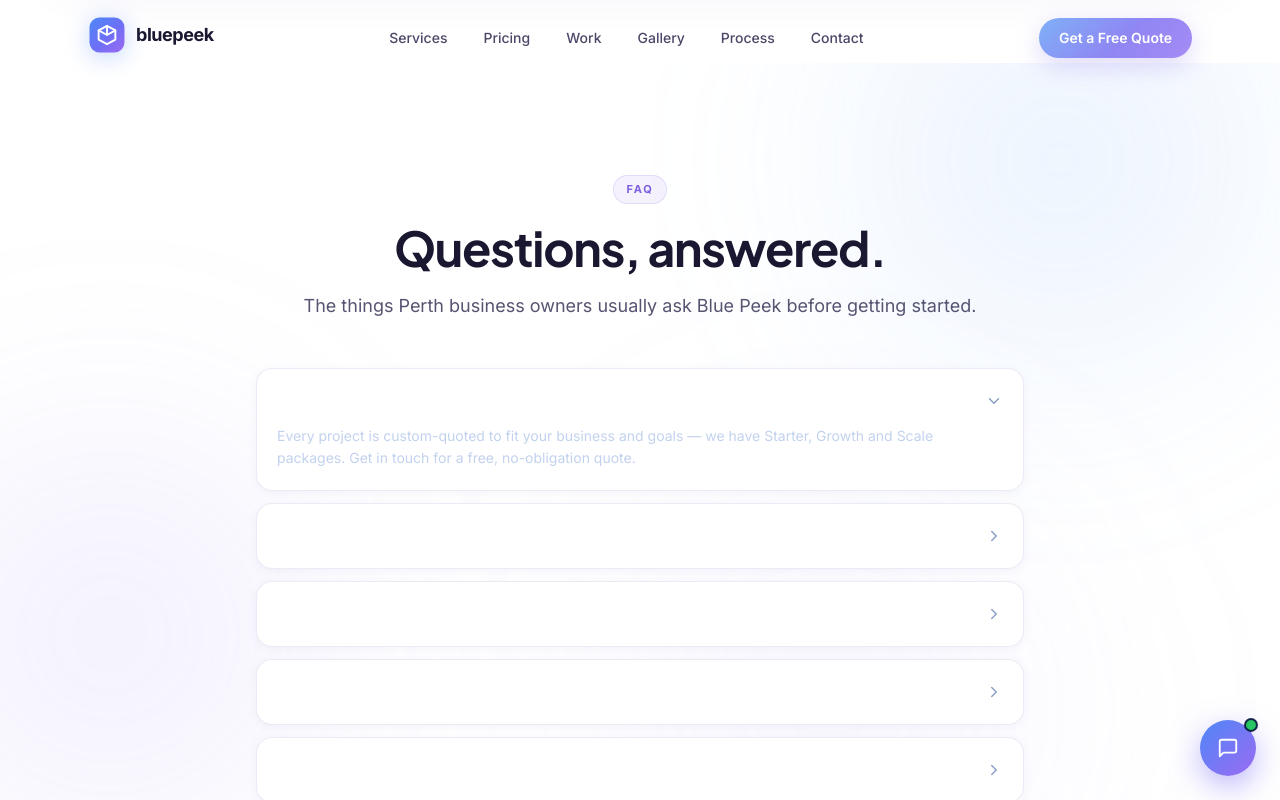
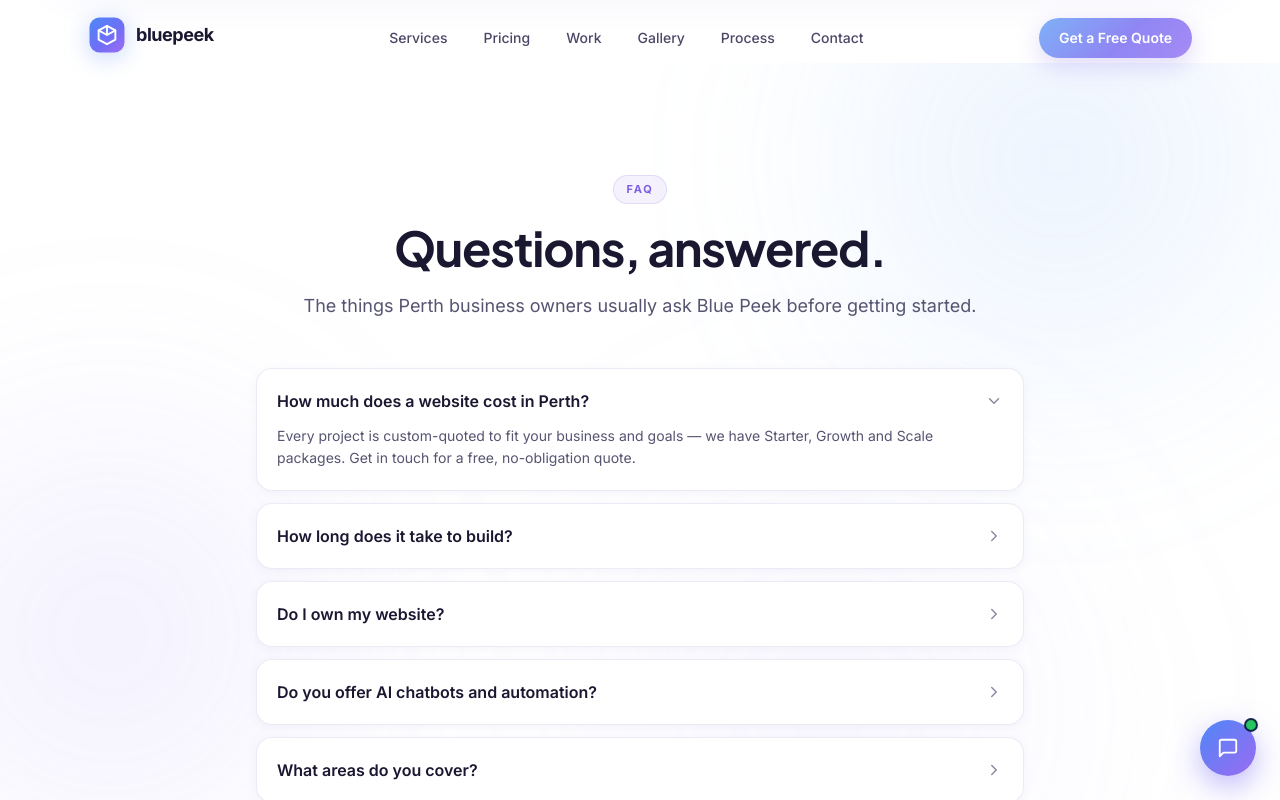
Before and after one commit to zachcolvillez-stack/bluepeek-website, a Next.js app: page / in a window 1280 px wide. Both pictures are taken after a click on the heading "How much does a website cost in Perth?". Shown: the part 7992-8792 px from the top of the page. Built offline with nearby package versions, Linux system fonts and the light colour scheme.

Commit message:
auto-save: FAQ.jsx

```diff
--- a/components/FAQ.jsx
+++ b/components/FAQ.jsx
@@ -29,11 +29,11 @@ export default function FAQ() {
         <div className="space-y-3">
           {HOME_FAQS.map((f, i) => (
             <details key={i} className="card p-5 group" style={{ borderRadius: '16px' }}>
-              <summary className="flex items-center justify-between cursor-pointer list-none font-semibold" style={{ color: '#ffffff' }}>
+              <summary className="flex items-center justify-between cursor-pointer list-none font-semibold" style={{ color: '#1a1730' }}>
                 {f.q}
-                <ChevronRight size={18} className="transition-transform group-open:rotate-90 flex-shrink-0 ml-3" style={{ color: '#8ba0c6' }} />
+                <ChevronRight size={18} className="transition-transform group-open:rotate-90 flex-shrink-0 ml-3" style={{ color: '#8c8aa3' }} />
               </summary>
-              <p className="text-sm leading-relaxed mt-3" style={{ color: '#c2d2ee' }}>{f.a}</p>
+              <p className="text-sm leading-relaxed mt-3" style={{ color: '#565471' }}>{f.a}</p>
             </details>
           ))}
         </div>
```
